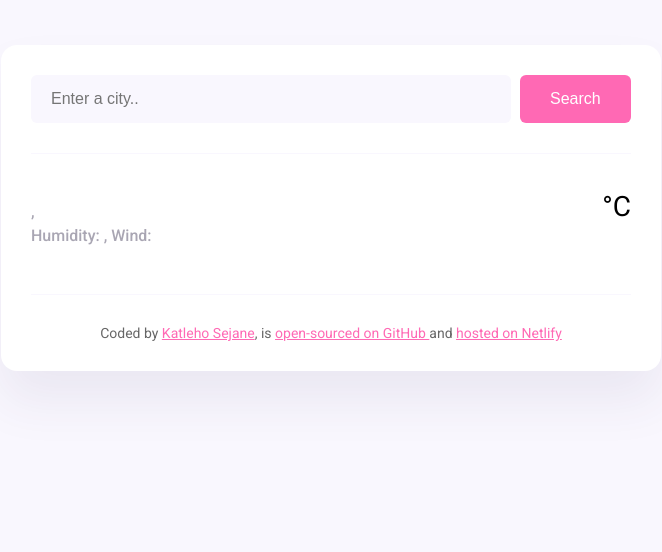
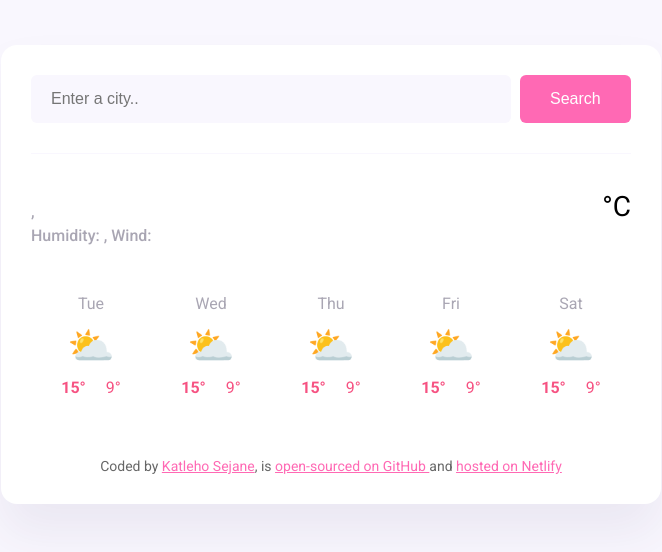
Before and after one commit to Katleho-Sejane/my-weather-project, a plain HTML site: page index.html in a window 1280 px wide. Shown: the whole page, without its empty margins (309-971 px from the left). Drawn offline with nearby package versions, Linux system fonts and the light colour scheme; no server answers.

Commit message:
Added HTML and CSS of forecast

```diff
--- a/index.html
+++ b/index.html
@@ -45,6 +45,58 @@
             <div class="weather-app-unit">°C</div>
           </div>
         </div>
+        <div class="weather-forecast">
+          <div class="weather-forcast-day">
+            <div class="weather-forecast-date">Tue</div>
+            <div class="weather-forecast-icon">⛅</div>
+            <div class="weather-forecast-temperatures">
+              <div class="weather-forecast-temperature">
+                <strong>15°</strong>
+              </div>
+              <div class="weather-forecast-temperature">9°</div>
+            </div>
+          </div>
+          <div class="weather-forcast-day">
+            <div class="weather-forecast-date">Wed</div>
+            <div class="weather-forecast-icon">⛅</div>
+            <div class="weather-forecast-temperatures">
+              <div class="weather-forecast-temperature">
+                <strong>15°</strong>
+              </div>
+              <div class="weather-forecast-temperature">9°</div>
+            </div>
+          </div>
+          <div class="weather-forcast-day">
+            <div class="weather-forecast-date">Thu</div>
+            <div class="weather-forecast-icon">⛅</div>
+            <div class="weather-forecast-temperatures">
+              <div class="weather-forecast-temperature">
+                <strong>15°</strong>
+              </div>
+              <div class="weather-forecast-temperature">9°</div>
+            </div>
+          </div>
+          <div class="weather-forcast-day">
+            <div class="weather-forecast-date">Fri</div>
+            <div class="weather-forecast-icon">⛅</div>
+            <div class="weather-forecast-temperatures">
+              <div class="weather-forecast-temperature">
+                <strong>15°</strong>
+              </div>
+              <div class="weather-forecast-temperature">9°</div>
+            </div>
+          </div>
+          <div class="weather-forcast-day">
+            <div class="weather-forecast-date">Sat</div>
+            <div class="weather-forecast-icon">⛅</div>
+            <div class="weather-forecast-temperatures">
+              <div class="weather-forecast-temperature">
+                <strong>15°</strong>
+              </div>
+              <div class="weather-forecast-temperature">9°</div>
+            </div>
+          </div>
+        </div>
       </main>
       <footer>
         Coded by
--- a/src/index.js
+++ b/src/index.js
@@ -9,14 +9,13 @@ function refreshWeather(response) {
   let date = new Date(response.data.time * 1000);
   let iconElement = document.querySelector("#icon");
 
-  iconElement.innerHTML = `<img src="${response.data.condition.icon_url}" class="weather-app-icon"/>`;
-
   cityElement.innerHTML = response.data.city;
   timeElement.innerHTML = formatDate(date);
   descriptionElement.innerHTML = response.data.condition.description;
   humidityElement.innerHTML = `${response.data.temperature.humidity}%`;
   windSpeedElement.innerHTML = `${response.data.wind.speed}km/h`;
   temperatureElement.innerHTML = Math.round(temperature);
+  iconElement.innerHTML = `<img src="${response.data.condition.icon_url}" class="weather-app-icon"/>`;
 }
 
 function formatDate(date) {
--- a/src/style.css
+++ b/src/style.css
@@ -84,8 +84,39 @@ main {
   font-size: 28px;
 }
 
+.weather-forecast {
+  display: flex;
+  justify-content: space-around;
+  margin-top: 30px;
+}
+
+.weather-forecast-date {
+  text-align: center;
+  color: rgb(39, 33, 66, 0.4);
+  font-size: 16px;
+  line-height: 20px;
+  margin-bottom: 10px;
+}
+
+.weather-forecast-icon {
+  font-size: 38px;
+  text-align: center;
+}
+
+.weather-forecast-temperatures {
+  text-align: center;
+  color: #f65282;
+  margin-top: 10px;
+  display: flex;
+  justify-content: center;
+}
+
+.weather-forecast-temperature {
+  padding: 0 10px;
+}
+
 footer {
-  border-top: 1px solid #f9f7fe;
+  border-top: 1px solid #f9f7fe00;
   padding: 30px 0 0 0;
   text-align: center;
   font-size: 14px;
```
